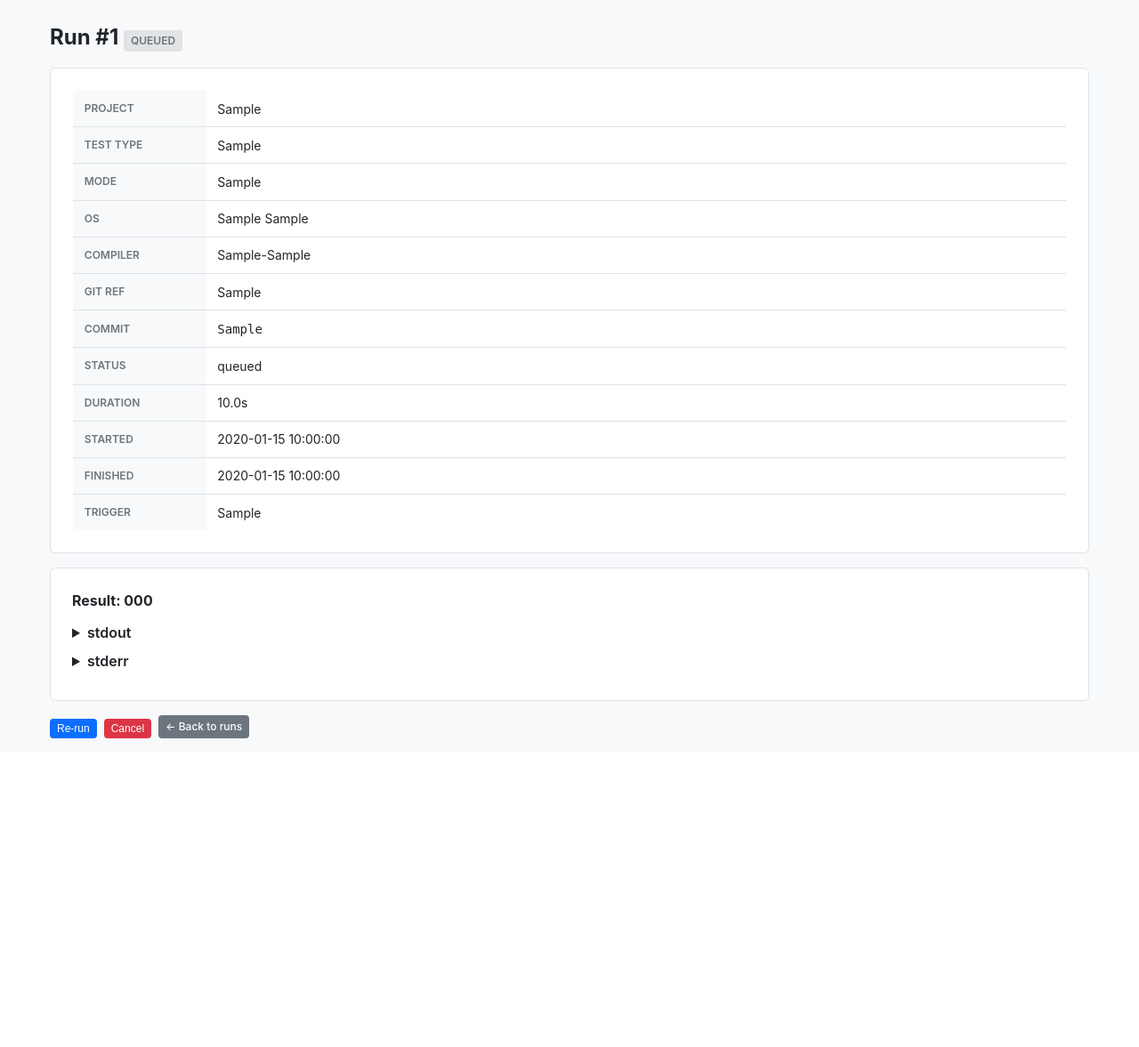
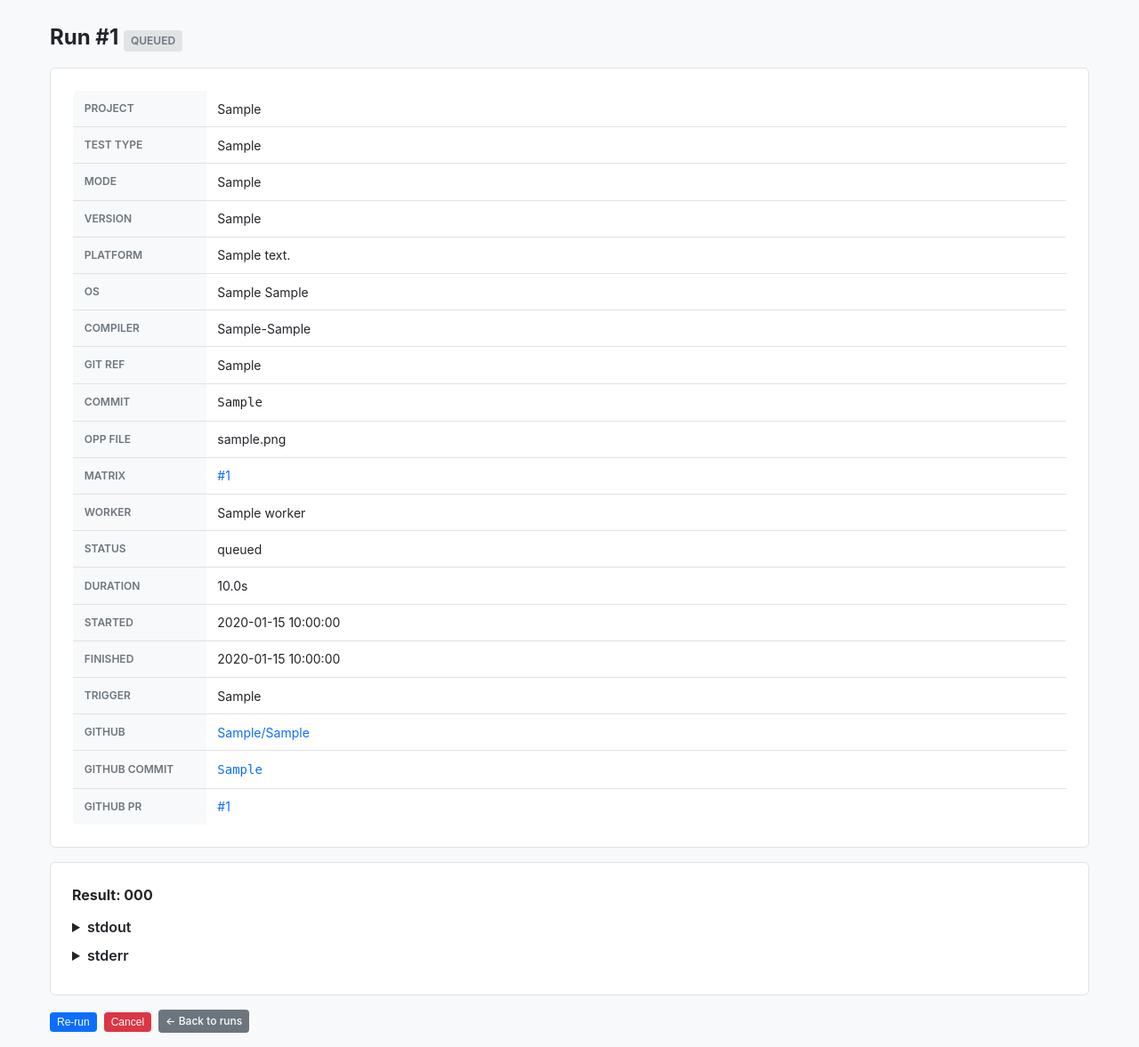
Before and after one commit to omnetpp/opp_ci, a FastAPI app: page /runs/1 in a window 1280 px wide. Shown: the part 55-1232 px from the top of the page at 89% size. Before the commit the page ends 885 px from the top, so only its background shows below. Run offline with FastAPI, Linux system fonts and the light colour scheme; tables that the repository leaves empty hold one stand-in row (values such as "Sample post").

Commit message:
Show all DB fields on detail pages
Run detail: add version, opp_file, platform_desc, matrix link,
worker, GitHub repo/commit/PR links.
Matrix detail: add opp_file, ref_range rows.
Recent runs tables (project + matrix detail): add mode, commit SHA,
trigger columns.

```diff
--- a/opp_ci/web/templates/run_detail.html
+++ b/opp_ci/web/templates/run_detail.html
@@ -11,15 +11,29 @@
         <tr><th style="width:150px;">Project</th><td>{{ run.project }}</td></tr>
         <tr><th>Test type</th><td>{{ run.test_type }}</td></tr>
         <tr><th>Mode</th><td>{{ run.mode or "-" }}</td></tr>
+        <tr><th>Version</th><td>{{ run.version or "-" }}</td></tr>
+        <tr><th>Platform</th><td>{{ run.platform_desc or "-" }}</td></tr>
         <tr><th>OS</th><td>{{ (run.os ~ " " ~ run.os_version) if run.os else "-" }}</td></tr>
         <tr><th>Compiler</th><td>{{ (run.compiler ~ "-" ~ run.compiler_version) if run.compiler else "-" }}</td></tr>
         <tr><th>Git ref</th><td>{{ run.git_ref or "-" }}</td></tr>
         <tr><th>Commit</th><td><code>{{ run.commit_sha or "-" }}</code></td></tr>
+        <tr><th>opp file</th><td>{{ run.opp_file or "-" }}</td></tr>
+        <tr><th>Matrix</th><td>{% if run.matrix_id %}<a href="/matrices/{{ run.matrix_id }}">#{{ run.matrix_id }}</a>{% else %}-{% endif %}</td></tr>
+        <tr><th>Worker</th><td>{% if run.worker %}{{ run.worker.name }}{% elif run.worker_id %}#{{ run.worker_id }}{% else %}-{% endif %}</td></tr>
         <tr><th>Status</th><td>{{ run.status.value }}</td></tr>
         <tr><th>Duration</th><td>{{ "%.1f"|format(run.duration_seconds) ~ "s" if run.duration_seconds else "-" }}</td></tr>
         <tr><th>Started</th><td>{{ run.started_at.strftime("%Y-%m-%d %H:%M:%S") if run.started_at else "-" }}</td></tr>
         <tr><th>Finished</th><td>{{ run.finished_at.strftime("%Y-%m-%d %H:%M:%S") if run.finished_at else "-" }}</td></tr>
         <tr><th>Trigger</th><td>{{ run.trigger }}</td></tr>
+        {% if run.github_owner %}
+        <tr><th>GitHub</th><td><a href="https://github.com/{{ run.github_owner }}/{{ run.github_repo }}">{{ run.github_owner }}/{{ run.github_repo }}</a></td></tr>
+        {% endif %}
+        {% if run.github_commit_sha %}
+        <tr><th>GitHub commit</th><td><a href="https://github.com/{{ run.github_owner }}/{{ run.github_repo }}/commit/{{ run.github_commit_sha }}"><code>{{ run.github_commit_sha[:8] }}</code></a></td></tr>
+        {% endif %}
+        {% if run.github_pr_number %}
+        <tr><th>GitHub PR</th><td><a href="https://github.com/{{ run.github_owner }}/{{ run.github_repo }}/pull/{{ run.github_pr_number }}">#{{ run.github_pr_number }}</a></td></tr>
+        {% endif %}
     </table>
 </div>
 
```
Also changed, not shown: opp_ci/web/templates/matrix_detail.html (+12 -2 lines), opp_ci/web/templates/project_detail.html (+7 -2 lines).
